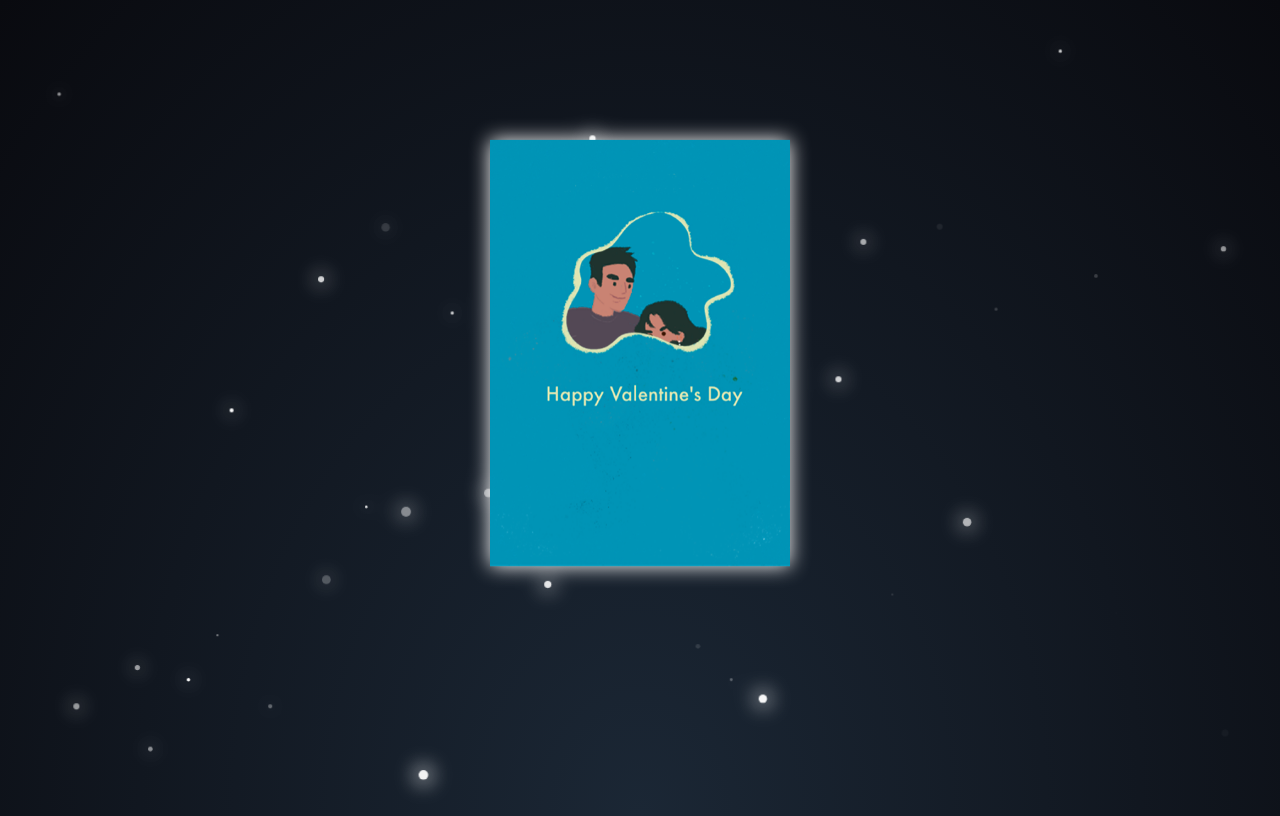
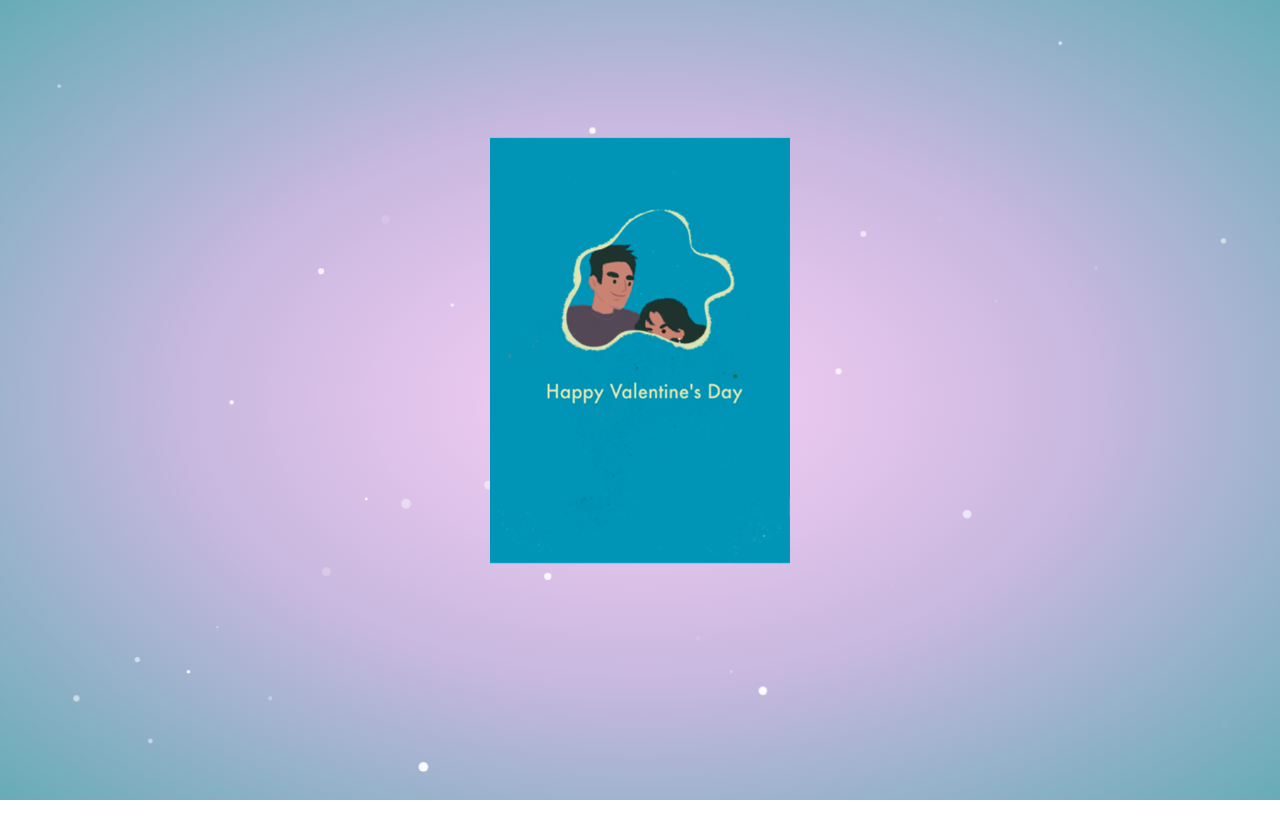
Before and after one commit to terstained/valentest3, a plain HTML site: page index.html in a window 1280 px wide. Drawn offline with Linux system fonts and the light colour scheme.

Commit message:
Update styles.css

```diff
--- a/css/styles.css
+++ b/css/styles.css
@@ -93,15 +93,7 @@ img.back {
     z-index: 1;
     pointer-events: none;
     background-color: radial-gradient(#facff6, #c8b8df,  #67acb7);
-    filter: drop-shadow(0 0 10px white);
   }
-
-body {
-  height: 100vh;
-  background: radial-gradient(ellipse at bottom, #1b2735 0%, #090a0f 100%);
-  overflow: hidden;
-  filter: drop-shadow(0 0 10px white);
-}
 
 .snow {
   position: absolute;
```
